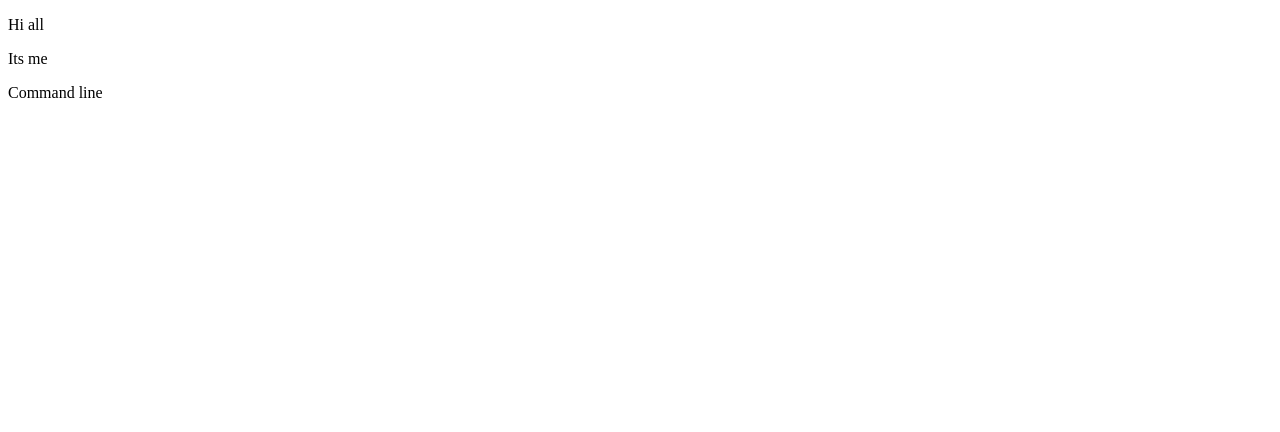
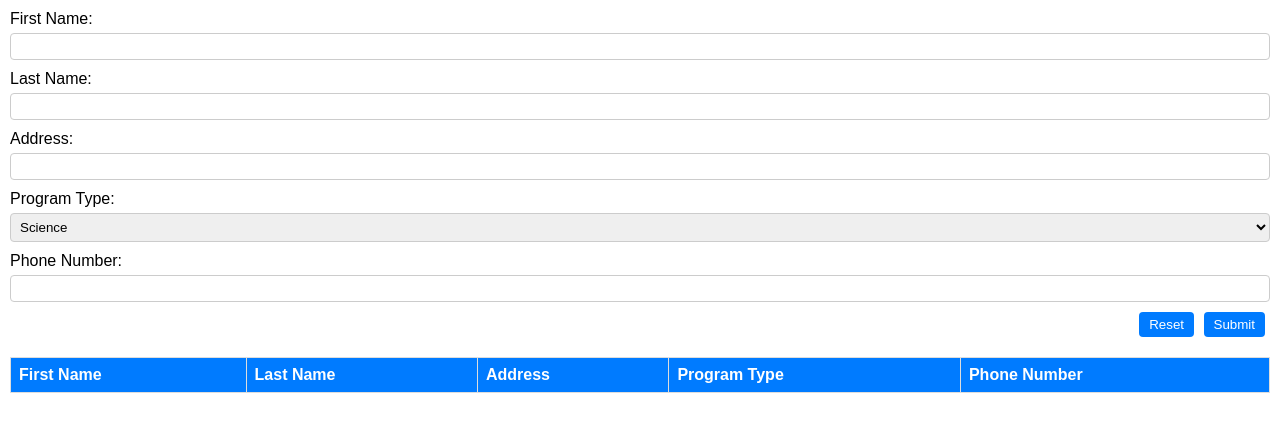
Before and after one commit to WCramRTC/Example, a plain HTML site: page index.html in a window 1280 px wide. Drawn offline with Linux system fonts and the light colour scheme.

Commit message:
Change to student form example

```diff
--- a/index.html
+++ b/index.html
@@ -1,13 +1,157 @@
 <!DOCTYPE html>
 <html lang="en">
 <head>
-    <meta charset="UTF-8">
-    <meta name="viewport" content="width=device-width, initial-scale=1.0">
-    <title>Document</title>
+<meta charset="UTF-8">
+<meta name="viewport" content="width=device-width, initial-scale=1.0">
+<title>Enrollment Form</title>
+<style>
+    body {
+        font-family: Arial, sans-serif;
+        margin: 0;
+        padding: 0;
+    }
+    .container {
+        margin: 10px;
+    }
+    .form-control {
+        margin-bottom: 10px;
+    }
+    .form-control label {
+        display: block;
+        margin-bottom: 5px;
+    }
+    .form-control input, .form-control select {
+        width: 100%;
+        padding: 5px;
+        border: 1px solid #ccc;
+        border-radius: 4px;
+        box-sizing: border-box;
+    }
+    .form-actions {
+        margin-top: 10px;
+        text-align: right;
+    }
+    .form-actions button {
+        padding: 5px 10px;
+        margin-right: 5px;
+        border: none;
+        border-radius: 4px;
+        background-color: #007bff;
+        color: #fff;
+        cursor: pointer;
+    }
+    .form-actions button:hover {
+        background-color: #0056b3;
+    }
+    .students-list {
+        margin-top: 20px;
+        border-collapse: collapse;
+        width: 100%;
+    }
+    .students-list th, .students-list td {
+        border: 1px solid #ddd;
+        padding: 8px;
+        text-align: left;
+    }
+    .students-list th {
+        background-color: #007bff;
+        color: #fff;
+    }
+</style>
 </head>
 <body>
-    <p>Hi all</p>
-    <p>Its me</p>
-    <p>Command line</p>
+<div class="container">
+    <div class="form-control">
+        <label for="txtFirstName">First Name:</label>
+        <input type="text" id="txtFirstName">
+    </div>
+    <div class="form-control">
+        <label for="txtLastName">Last Name:</label>
+        <input type="text" id="txtLastName">
+    </div>
+    <div class="form-control">
+        <label for="txtAddress">Address:</label>
+        <input type="text" id="txtAddress">
+    </div>
+    <div class="form-control">
+        <label for="cmbProgramType">Program Type:</label>
+        <select id="cmbProgramType">
+            <option value="Science">Science</option>
+            <option value="Mathematics">Mathematics</option>
+            <option value="Arts">Arts</option>
+            <option value="Sports">Sports</option>
+        </select>
+    </div>
+    <div class="form-control">
+        <label for="txtPhoneNumber">Phone Number:</label>
+        <input type="text" id="txtPhoneNumber">
+    </div>
+    <div class="form-actions">
+        <button onclick="resetForm()">Reset</button>
+        <button onclick="submitForm()">Submit</button>
+    </div>
+    <table class="students-list" id="lstStudents">
+        <thead>
+            <tr>
+                <th>First Name</th>
+                <th>Last Name</th>
+                <th>Address</th>
+                <th>Program Type</th>
+                <th>Phone Number</th>
+            </tr>
+        </thead>
+        <tbody>
+        </tbody>
+    </table>
+</div>
+
+<script>
+    let students = [];
+
+    function resetForm() {
+        document.getElementById('txtFirstName').value = '';
+        document.getElementById('txtLastName').value = '';
+        document.getElementById('txtAddress').value = '';
+        document.getElementById('cmbProgramType').selectedIndex = -1;
+        document.getElementById('txtPhoneNumber').value = '';
+    }
+
+    function submitForm() {
+        let firstName = document.getElementById('txtFirstName').value;
+        let lastName = document.getElementById('txtLastName').value;
+        let address = document.getElementById('txtAddress').value;
+        let programType = document.getElementById('cmbProgramType').value;
+        let phoneNumber = document.getElementById('txtPhoneNumber').value;
+
+        let newStudent = {
+            FirstName: firstName,
+            LastName: lastName,
+            Address: address,
+            ProgramType: programType,
+            PhoneNumber: phoneNumber
+        };
+
+        students.push(newStudent);
+        displayStudents();
+        alert("Form Submitted Successfully!");
+    }
+
+    function displayStudents() {
+        let tableBody = document.querySelector('.students-list tbody');
+        tableBody.innerHTML = '';
+
+        students.forEach(student => {
+            let row = document.createElement('tr');
+            row.innerHTML = `
+                <td>${student.FirstName}</td>
+                <td>${student.LastName}</td>
+                <td>${student.Address}</td>
+                <td>${student.ProgramType}</td>
+                <td>${student.PhoneNumber}</td>
+            `;
+            tableBody.appendChild(row);
+        });
+    }
+</script>
 </body>
 </html>
```
